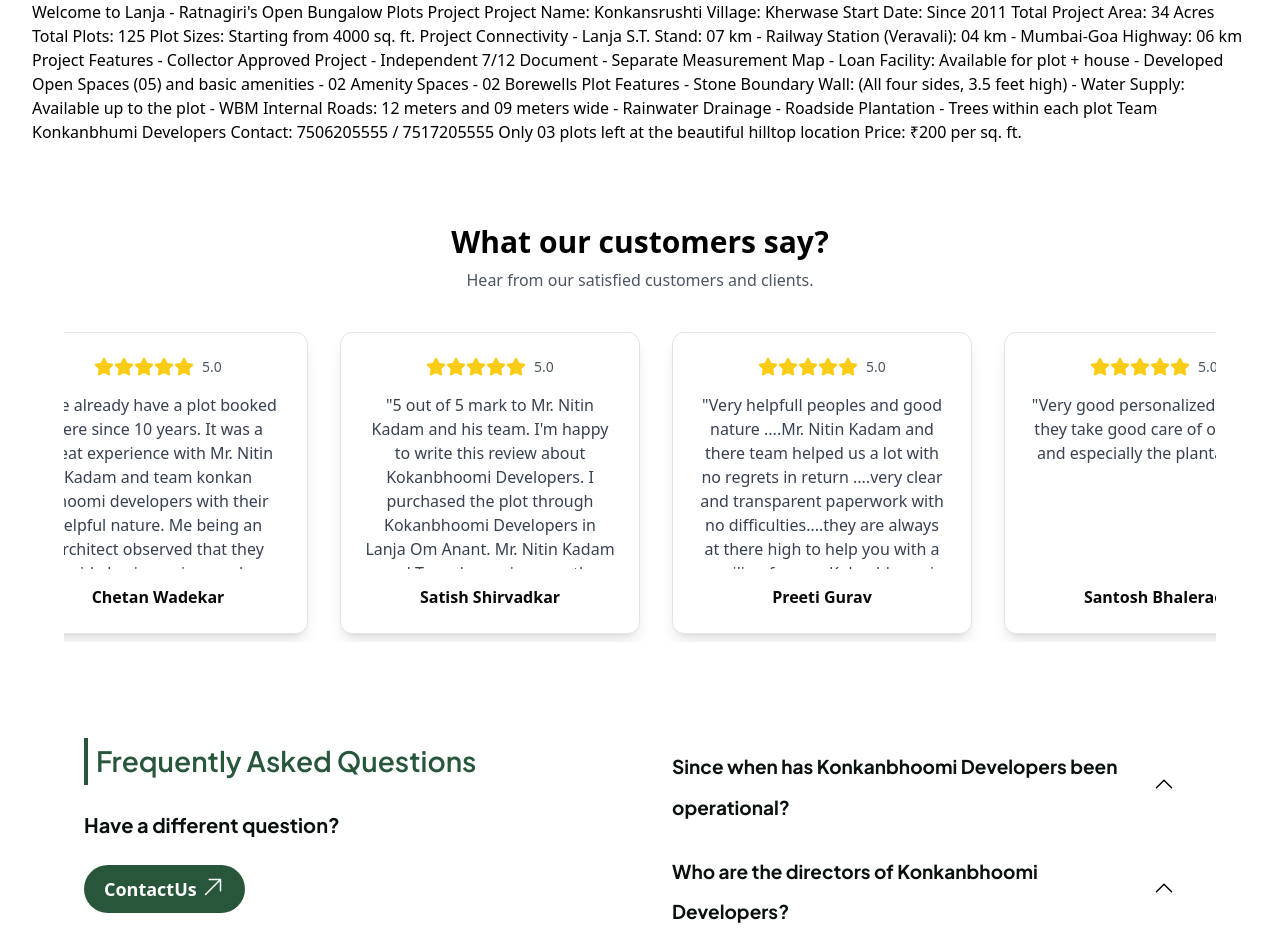
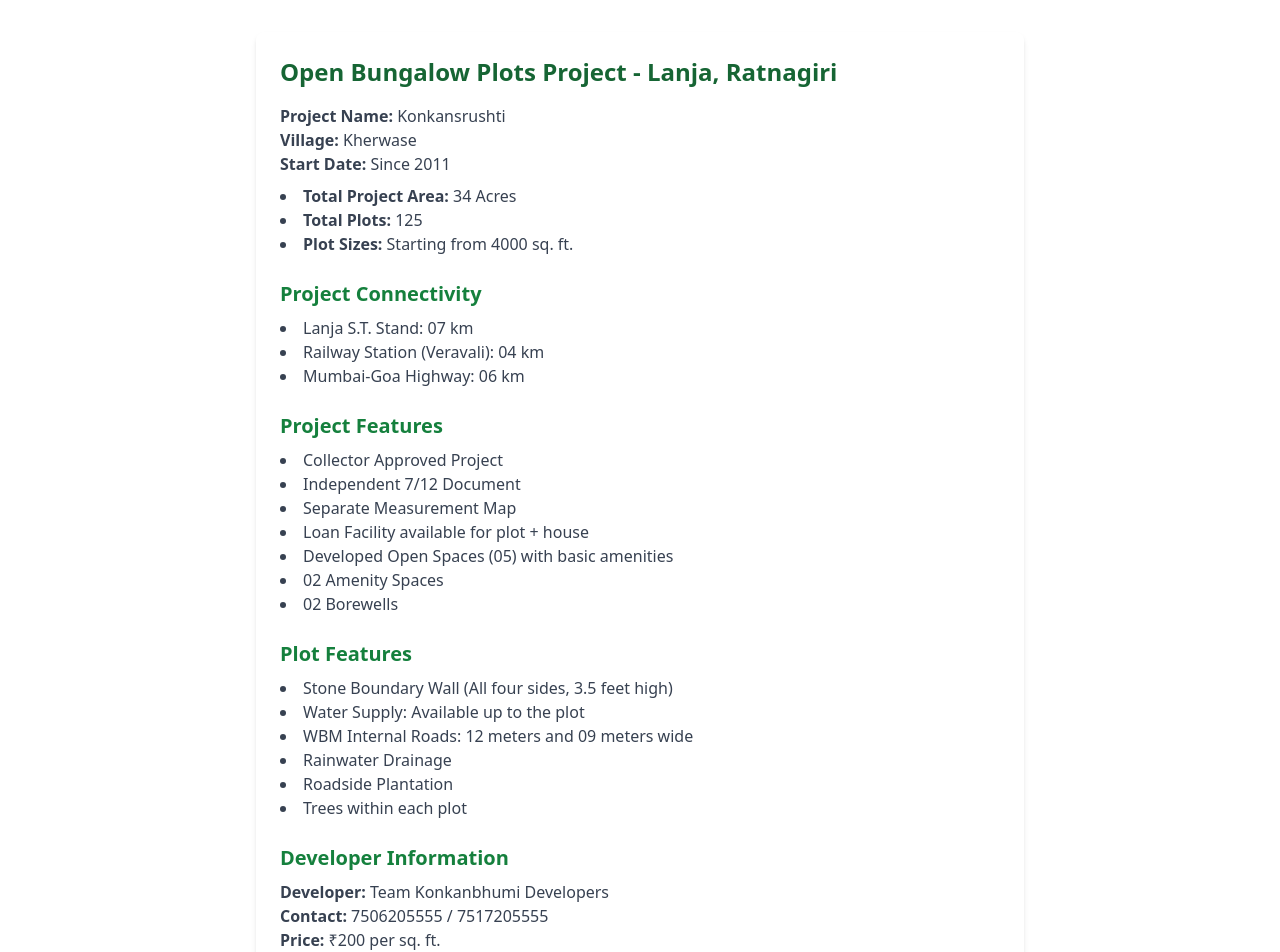
Before and after one commit to AntonyFleck/kokan, a Next.js app: page / in a window 1280 px wide. Shown: the part 2560-3512 px from the top of the page. Built offline with nearby package versions, Linux system fonts and the light colour scheme.

Commit message:
round 4 did

```diff
--- a/components/Dhundhre project.tsx
+++ b/components/Dhundhre project.tsx
@@ -89,26 +89,85 @@
         </div>
       </div>
 
-      <div>
-        <p className="text-black">
-          Welcome to Lanja - Ratnagiri Project Name: Dhundare Total Project
-          Area: 32 Acres Total Plots: 240 Plot Sizes: Starting from 3 Guntha
-          (3,228 sq. ft. and up) Project Connectivity Lanja S.T. Stand: 4 km
-          Railway Station (Adavali): 6 km Mumbai-Goa Highway: 3 km Project
-          Features Collector Approved Project Plan Individual 7/12 Document
-          Separate Measurement Map Loan Facility: Available through HDFC
-          Developed Open Spaces (02) with basic amenities 02 Wells and
-          400,000-liter Water Tank Plot Features Stone Boundary Wall: 3.5 feet
-          high Underground Rainwater Drainage Roadside Landscaping and
-          Plantation Contact: 7506205555 / 8805004034 Team Konkanbhumi
-          Developers Key Highlights Stunning landscaping throughout the project
-          The only project in Ratnagiri and Sindhudurg set amidst beautiful
-          greenery Unique in the area for being both close to the taluka and
-          affordably priced Positioned between the railway and highway Nearby
-          hospital facilities High-speed internet connection available 70+
-          homes, creating a unique "live feeling" experience Pollution-free
-          project, with zero traffic noise despite its proximity to the taluka
+      <div className="p-6 bg-white rounded-lg shadow-md max-w-3xl mx-auto my-8">
+        <h2 className="text-2xl font-bold text-green-800 mb-4">
+          Open Bungalow Plots Project - Lanja, Ratnagiri
+        </h2>
+        <p className="text-gray-700 mb-2">
+          <strong>Project Name:</strong> Dhundare
+          <br />
+          <strong>Total Project Area:</strong> 32 Acres
+          <br />
+          <strong>Total Plots:</strong> 240
+          <br />
+          <strong>Plot Sizes:</strong> Starting from 3 Guntha (3,228 sq. ft. and
+          up)
         </p>
+
+        <h3 className="text-xl font-semibold text-green-700 mt-6 mb-2">
+          Project Connectivity
+        </h3>
+        <ul className="list-disc list-inside text-gray-700">
+          <li>Lanja S.T. Stand: 4 km</li>
+          <li>Railway Station (Adavali): 6 km</li>
+          <li>Mumbai-Goa Highway: 3 km</li>
+        </ul>
+
+        <h3 className="text-xl font-semibold text-green-700 mt-6 mb-2">
+          Project Features
+        </h3>
+        <ul className="list-disc list-inside text-gray-700">
+          <li>Collector Approved Project Plan</li>
+          <li>Individual 7/12 Document</li>
+          <li>Separate Measurement Map</li>
+          <li>Loan Facility available through HDFC</li>
+          <li>Developed Open Spaces (02) with basic amenities</li>
+          <li>02 Wells and 400,000-liter Water Tank</li>
+        </ul>
+
+        <h3 className="text-xl font-semibold text-green-700 mt-6 mb-2">
+          Plot Features
+        </h3>
+        <ul className="list-disc list-inside text-gray-700">
+          <li>Stone Boundary Wall: 3.5 feet high</li>
+          <li>Underground Rainwater Drainage</li>
+          <li>Roadside Landscaping and Plantation</li>
+        </ul>
+
+        <div className="mt-6 text-gray-700">
+          <h3 className="text-xl font-semibold text-green-700 mb-2">
+            Developer Information
+          </h3>
+          <p>
+            <strong>Contact:</strong> 7506205555 / 8805004034
+          </p>
+          <p>
+            <strong>Developer:</strong> Team Konkanbhumi Developers
+          </p>
+        </div>
+
+        <h3 className="text-xl font-semibold text-green-700 mt-6 mb-2">
+          Key Highlights
+        </h3>
+        <ul className="list-disc list-inside text-gray-700">
+          <li>Stunning landscaping throughout the project</li>
+          <li>
+            The only project in Ratnagiri and Sindhudurg set amidst beautiful
+            greenery
+          </li>
+          <li>
+            Unique in the area for being both close to the taluka and affordably
+            priced
+          </li>
+          <li>Positioned between the railway and highway</li>
+          <li>Nearby hospital facilities</li>
+          <li>High-speed internet connection available</li>
+          <li>70+ homes, creating a unique "live feeling" experience</li>
+          <li>
+            Pollution-free project, with zero traffic noise despite its
+            proximity to the taluka
+          </li>
+        </ul>
       </div>
     </div>
   );
--- a/components/Konkansrushti.tsx
+++ b/components/Konkansrushti.tsx
@@ -84,23 +84,82 @@
           </div>
         </div>
       </div>
-      <div>
-        <p className="text-black">
-          Welcome to Lanja - Ratnagiri's Open Bungalow Plots Project Project
-          Name: Konkansrushti Village: Kherwase Start Date: Since 2011 Total
-          Project Area: 34 Acres Total Plots: 125 Plot Sizes: Starting from 4000
-          sq. ft. Project Connectivity - Lanja S.T. Stand: 07 km - Railway
-          Station (Veravali): 04 km - Mumbai-Goa Highway: 06 km Project Features
-          - Collector Approved Project - Independent 7/12 Document - Separate
-          Measurement Map - Loan Facility: Available for plot + house -
-          Developed Open Spaces (05) and basic amenities - 02 Amenity Spaces -
-          02 Borewells Plot Features - Stone Boundary Wall: (All four sides, 3.5
-          feet high) - Water Supply: Available up to the plot - WBM Internal
-          Roads: 12 meters and 09 meters wide - Rainwater Drainage - Roadside
-          Plantation - Trees within each plot Team Konkanbhumi Developers
-          Contact: 7506205555 / 7517205555 Only 03 plots left at the beautiful
-          hilltop location Price: ₹200 per sq. ft.
+      <div className="p-6 bg-white rounded-lg shadow-md max-w-3xl mx-auto my-8">
+        <h2 className="text-2xl font-bold text-green-800 mb-4">
+          Open Bungalow Plots Project - Lanja, Ratnagiri
+        </h2>
+        <p className="text-gray-700 mb-2">
+          <strong>Project Name:</strong> Konkansrushti
+          <br />
+          <strong>Village:</strong> Kherwase
+          <br />
+          <strong>Start Date:</strong> Since 2011
         </p>
+
+        <ul className="list-disc list-inside text-gray-700 mb-4">
+          <li>
+            <strong>Total Project Area:</strong> 34 Acres
+          </li>
+          <li>
+            <strong>Total Plots:</strong> 125
+          </li>
+          <li>
+            <strong>Plot Sizes:</strong> Starting from 4000 sq. ft.
+          </li>
+        </ul>
+
+        <h3 className="text-xl font-semibold text-green-700 mt-6 mb-2">
+          Project Connectivity
+        </h3>
+        <ul className="list-disc list-inside text-gray-700">
+          <li>Lanja S.T. Stand: 07 km</li>
+          <li>Railway Station (Veravali): 04 km</li>
+          <li>Mumbai-Goa Highway: 06 km</li>
+        </ul>
+
+        <h3 className="text-xl font-semibold text-green-700 mt-6 mb-2">
+          Project Features
+        </h3>
+        <ul className="list-disc list-inside text-gray-700">
+          <li>Collector Approved Project</li>
+          <li>Independent 7/12 Document</li>
+          <li>Separate Measurement Map</li>
+          <li>Loan Facility available for plot + house</li>
+          <li>Developed Open Spaces (05) with basic amenities</li>
+          <li>02 Amenity Spaces</li>
+          <li>02 Borewells</li>
+        </ul>
+
+        <h3 className="text-xl font-semibold text-green-700 mt-6 mb-2">
+          Plot Features
+        </h3>
+        <ul className="list-disc list-inside text-gray-700">
+          <li>Stone Boundary Wall (All four sides, 3.5 feet high)</li>
+          <li>Water Supply: Available up to the plot</li>
+          <li>WBM Internal Roads: 12 meters and 09 meters wide</li>
+          <li>Rainwater Drainage</li>
+          <li>Roadside Plantation</li>
+          <li>Trees within each plot</li>
+        </ul>
+
+        <div className="mt-6 text-gray-700">
+          <h3 className="text-xl font-semibold text-green-700 mb-2">
+            Developer Information
+          </h3>
+          <p>
+            <strong>Developer:</strong> Team Konkanbhumi Developers
+          </p>
+          <p>
+            <strong>Contact:</strong> 7506205555 / 7517205555
+          </p>
+          <p>
+            <strong>Price:</strong> ₹200 per sq. ft.
+          </p>
+          <p>
+            <strong>Note:</strong> Only 03 plots left at the beautiful hilltop
+            location
+          </p>
+        </div>
       </div>
     </div>
   );
--- a/components/Konkanvan.tsx
+++ b/components/Konkanvan.tsx
@@ -87,29 +87,100 @@
         </div>
       </div>
 
-      <div>
-        <p className="text-black">
-          Open Bungalow Plots Project Welcome to Lanja - Ratnagiri Project Name:
-          Kokanvan Village: Kherwase Started: Since June 2022 Total Project
-          Area: 10 Acres Total Plots: 65 Booked Plots: 23 Plot Sizes: Starting
-          from 3,228 sq. ft. Project Connectivity Lanja S.T. Stand: 6 km Railway
-          Station (Veravali): 5 km Mumbai-Goa Highway: 5 km Project Features
-          Collector Approved Project Plan Individual 7/12 Document Separate
-          Measurement Map Loan Facility: Available for plot + house 02 Developed
-          Open Spaces and 01 Amenity Space 01 Borewell with abundant water
-          supply Plot Features Stone Boundary Wall: (All four sides, 3.5 feet
-          high) with a gate Water Supply: Up to the plot WBM Internal Roads: 12
-          meters and 09 meters wide Rainwater Drainage Roadside Plantation Trees
-          within each plot Electric Service Poles Provision for Street Lighting
-          Team Konkanbhumi Developers Location: Lanja (Serving for 20
-          consecutive years) Contact: 7506205555 / 7517205555 Price: Starting
-          from ₹325 per sq. ft. (Plots will only be sold to Marathi speakers and
-          those who intend to build a house.) Key Highlights Adjacent to tar
-          road Located between railway station and highway Neighboring
-          residential areas Bus stop within walking distance Availability of
-          essential items nearby Hospital nearby Option for fast internet
-          connection available
+      <div className="p-6 bg-white rounded-lg shadow-md max-w-3xl mx-auto my-8">
+        <h2 className="text-2xl font-bold text-green-800 mb-4">
+          Open Bungalow Plots Project - Lanja, Ratnagiri
+        </h2>
+        <p className="text-gray-700 mb-2">
+          <strong>Project Name:</strong> Kokanvan
+          <br />
+          <strong>Village:</strong> Kherwase
+          <br />
+          <strong>Started:</strong> June 2022
         </p>
+
+        <ul className="list-disc list-inside text-gray-700 mb-4">
+          <li>
+            <strong>Total Project Area:</strong> 10 Acres
+          </li>
+          <li>
+            <strong>Total Plots:</strong> 65
+          </li>
+          <li>
+            <strong>Booked Plots:</strong> 23
+          </li>
+          <li>
+            <strong>Plot Sizes:</strong> Starting from 3,228 sq. ft.
+          </li>
+        </ul>
+
+        <h3 className="text-xl font-semibold text-green-700 mt-6 mb-2">
+          Project Connectivity
+        </h3>
+        <ul className="list-disc list-inside text-gray-700">
+          <li>Lanja S.T. Stand: 6 km</li>
+          <li>Railway Station (Veravali): 5 km</li>
+          <li>Mumbai-Goa Highway: 5 km</li>
+        </ul>
+
+        <h3 className="text-xl font-semibold text-green-700 mt-6 mb-2">
+          Project Features
+        </h3>
+        <ul className="list-disc list-inside text-gray-700">
+          <li>Collector Approved Project Plan</li>
+          <li>Individual 7/12 Document</li>
+          <li>Separate Measurement Map</li>
+          <li>Loan Facility: Available for plot + house</li>
+          <li>Developed Open Spaces and Amenity Space</li>
+          <li>Borewell with abundant water supply</li>
+        </ul>
+
+        <h3 className="text-xl font-semibold text-green-700 mt-6 mb-2">
+          Plot Features
+        </h3>
+        <ul className="list-disc list-inside text-gray-700">
+          <li>Stone Boundary Wall: 3.5 feet high with a gate</li>
+          <li>Water Supply: Up to the plot</li>
+          <li>WBM Internal Roads: 12m and 09m wide</li>
+          <li>Rainwater Drainage</li>
+          <li>Roadside Plantation Trees within each plot</li>
+          <li>Electric Service Poles with Provision for Street Lighting</li>
+        </ul>
+
+        <div className="mt-6 text-gray-700">
+          <h3 className="text-xl font-semibold text-green-700 mb-2">
+            Developer Information
+          </h3>
+          <p>
+            <strong>Developer:</strong> Team Konkanbhumi Developers
+          </p>
+          <p>
+            <strong>Location:</strong> Lanja (Serving for 20 consecutive years)
+          </p>
+          <p>
+            <strong>Contact:</strong> 7506205555 / 7517205555
+          </p>
+          <p>
+            <strong>Price:</strong> Starting from ₹325 per sq. ft.
+          </p>
+          <p className="text-red-700 font-semibold">
+            Plots will only be sold to Marathi speakers and those who intend to
+            build a house.
+          </p>
+        </div>
+
+        <h3 className="text-xl font-semibold text-green-700 mt-6 mb-2">
+          Key Highlights
+        </h3>
+        <ul className="list-disc list-inside text-gray-700">
+          <li>Adjacent to tar road</li>
+          <li>Located between railway station and highway</li>
+          <li>Neighboring residential areas</li>
+          <li>Bus stop within walking distance</li>
+          <li>Availability of essential items nearby</li>
+          <li>Hospital nearby</li>
+          <li>Option for fast internet connection available</li>
+        </ul>
       </div>
     </div>
   );
--- a/components/Tarangan.tsx
+++ b/components/Tarangan.tsx
@@ -87,24 +87,87 @@
         </div>
       </div>
 
-      <div>
-        <p className="text-black">
-          Welcome to Lanja - Ratnagiri Open Bungalow Plots Project Project Name:
-          Tarangan Village: Kelambe Sales Started: Since January 1, 2022 Total
-          Project Area: 3 Acres Total Plots: 23 Plot Sizes: Starting from 2,259
-          sq. ft. Project Connectivity Lanja S.T. Stand: 5 km Railway Station
-          (Adavali): 6 km Mumbai-Goa Highway: 4 km Project Features Collector
-          Approved Project Individual 7/12 Document and Measurement Map
-          Developed Open Spaces (02) with basic amenities 1 Well providing water
-          supply Plot Features Stone Boundary Wall: (All four sides) Water
-          Supply: Up to the plot WBM Internal Roads: 12 meters and 09 meters
-          wide Drainage System Loan Facility: Available for plots Gated
-          Community Team Konkanbhumi Developers Contact: 7506205555 / 7517205555
-          Key Highlights Positioned between railway and highway Neighboring
-          residential area Bus stop within a short distance Nearby access to
-          essential amenities Hospital facilities close by High-speed internet
-          connection available Price: ₹250 per sq. ft.
+      <div className="p-6 bg-white rounded-lg shadow-md max-w-3xl mx-auto my-8">
+        <h2 className="text-2xl font-bold text-green-800 mb-4">
+          Open Bungalow Plots Project - Lanja, Ratnagiri
+        </h2>
+        <p className="text-gray-700 mb-2">
+          <strong>Project Name:</strong> Tarangan
+          <br />
+          <strong>Village:</strong> Kelambe
+          <br />
+          <strong>Sales Started:</strong> January 1, 2022
         </p>
+
+        <ul className="list-disc list-inside text-gray-700 mb-4">
+          <li>
+            <strong>Total Project Area:</strong> 3 Acres
+          </li>
+          <li>
+            <strong>Total Plots:</strong> 23
+          </li>
+          <li>
+            <strong>Plot Sizes:</strong> Starting from 2,259 sq. ft.
+          </li>
+        </ul>
+
+        <h3 className="text-xl font-semibold text-green-700 mt-6 mb-2">
+          Project Connectivity
+        </h3>
+        <ul className="list-disc list-inside text-gray-700">
+          <li>Lanja S.T. Stand: 5 km</li>
+          <li>Railway Station (Adavali): 6 km</li>
+          <li>Mumbai-Goa Highway: 4 km</li>
+        </ul>
+
+        <h3 className="text-xl font-semibold text-green-700 mt-6 mb-2">
+          Project Features
+        </h3>
+        <ul className="list-disc list-inside text-gray-700">
+          <li>Collector Approved Project</li>
+          <li>Individual 7/12 Document and Measurement Map</li>
+          <li>Developed Open Spaces (02) with basic amenities</li>
+          <li>1 Well providing water supply</li>
+        </ul>
+
+        <h3 className="text-xl font-semibold text-green-700 mt-6 mb-2">
+          Plot Features
+        </h3>
+        <ul className="list-disc list-inside text-gray-700">
+          <li>Stone Boundary Wall (all four sides)</li>
+          <li>Water Supply: Up to the plot</li>
+          <li>WBM Internal Roads: 12m and 09m wide</li>
+          <li>Drainage System</li>
+          <li>Loan Facility available for plots</li>
+          <li>Gated Community</li>
+        </ul>
+
+        <div className="mt-6 text-gray-700">
+          <h3 className="text-xl font-semibold text-green-700 mb-2">
+            Developer Information
+          </h3>
+          <p>
+            <strong>Developer:</strong> Team Konkanbhumi Developers
+          </p>
+          <p>
+            <strong>Contact:</strong> 7506205555 / 7517205555
+          </p>
+          <p>
+            <strong>Price:</strong> ₹250 per sq. ft.
+          </p>
+        </div>
+
+        <h3 className="text-xl font-semibold text-green-700 mt-6 mb-2">
+          Key Highlights
+        </h3>
+        <ul className="list-disc list-inside text-gray-700">
+          <li>Positioned between railway and highway</li>
+          <li>Neighboring residential area</li>
+          <li>Bus stop within a short distance</li>
+          <li>Nearby access to essential amenities</li>
+          <li>Hospital facilities close by</li>
+          <li>High-speed internet connection available</li>
+        </ul>
       </div>
     </div>
   );
```
